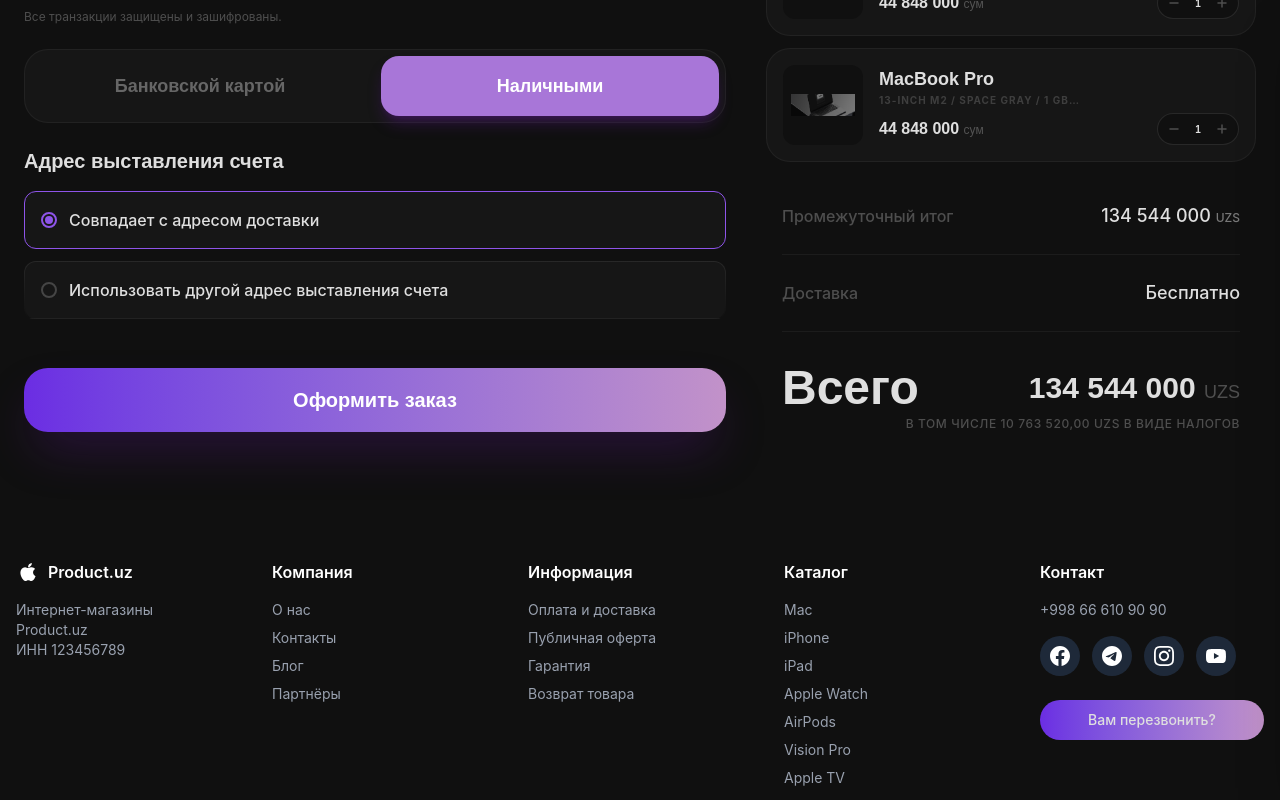
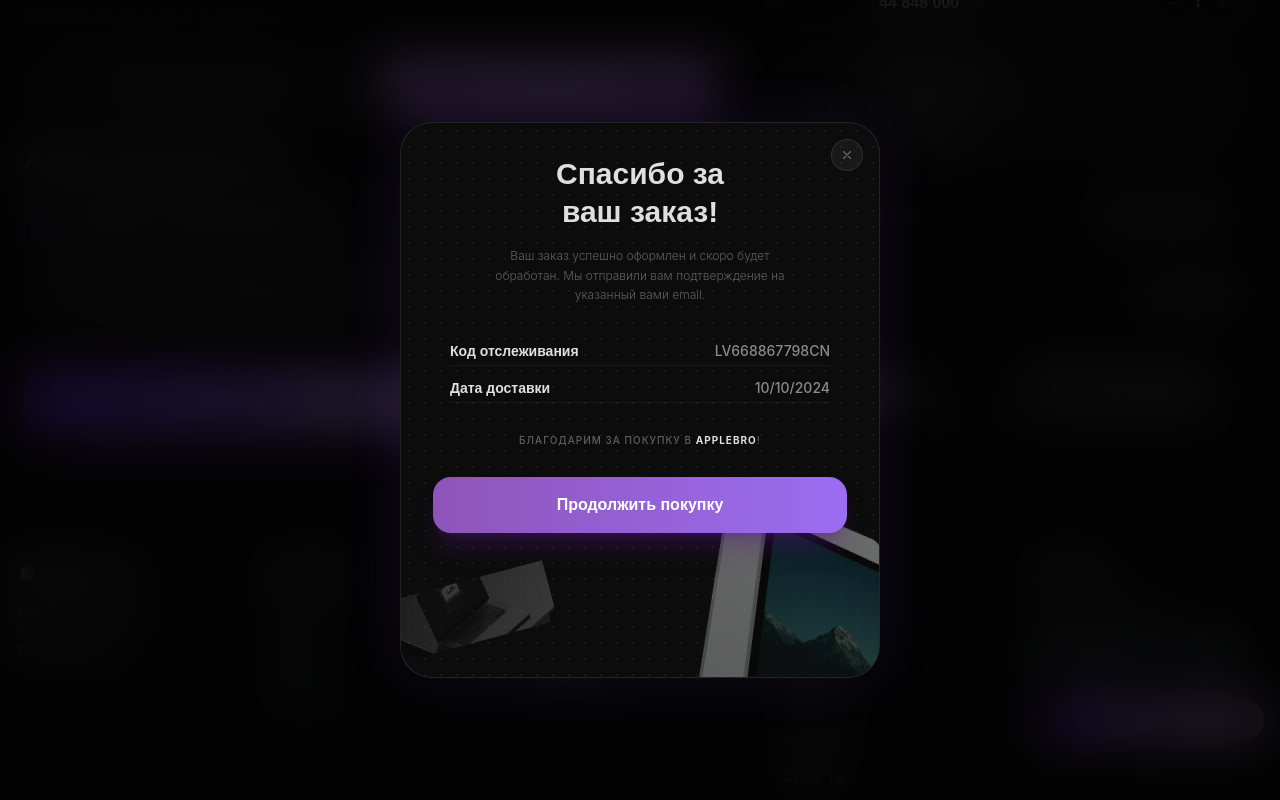
Before and after one commit to Durbekjon/applebro, a Next.js app: page /checkout in a window 1280 px wide. Both pictures are taken after a click on the button "Оформить заказ". Shown: the part 1067-1867 px from the top of the page. Built offline with nearby package versions, Linux system fonts and the light colour scheme.

Commit message:
feat: add and integrate OrderSuccessModal component into the checkout page.

```diff
--- a/app/checkout/page.tsx
+++ b/app/checkout/page.tsx
@@ -3,11 +3,13 @@
 import { useState } from 'react';
 import Image from 'next/image';
 import Link from 'next/link';
+import OrderSuccessModal from '@/components/ui/OrderSuccessModal';
 
 export default function CheckoutPage() {
   const [shippingMethod, setShippingMethod] = useState<'delivery' | 'pickup'>('delivery');
   const [paymentMethod, setPaymentMethod] = useState<'card' | 'cash'>('cash');
   const [sameAsShipping, setSameAsShipping] = useState(true);
+  const [isSuccessOpen, setIsSuccessOpen] = useState(false);
 
   const cartItems = [
     {
@@ -223,7 +225,10 @@
               </div>
             </section>
 
-            <button className="w-full h-16 rounded-[24px] bg-gradient-to-r from-[#6B2DE3] to-[#C292C9] text-white font-bold font-travels text-lg md:text-xl shadow-2xl shadow-purple-900/40 hover:brightness-110 active:scale-[0.98] transition-all">
+            <button
+              onClick={() => setIsSuccessOpen(true)}
+              className="w-full h-16 rounded-[24px] bg-gradient-to-r from-[#6B2DE3] to-[#C292C9] text-white font-bold font-travels text-lg md:text-xl shadow-2xl shadow-purple-900/40 hover:brightness-110 active:scale-[0.98] transition-all"
+            >
               Оформить заказ
             </button>
           </div>
@@ -301,6 +306,8 @@
           </aside>
         </div>
       </div>
+
+      <OrderSuccessModal isOpen={isSuccessOpen} onClose={() => setIsSuccessOpen(false)} />
     </div>
   );
 }
--- /dev/null
+++ b/components/ui/OrderSuccessModal.tsx
@@ -0,0 +1,118 @@
+'use client';
+
+import { useEffect, useState } from 'react';
+import Image from 'next/image';
+
+interface OrderSuccessModalProps {
+  isOpen: boolean;
+  onClose: () => void;
+}
+
+export default function OrderSuccessModal({ isOpen, onClose }: OrderSuccessModalProps) {
+  const [mounted, setMounted] = useState(false);
+  const [isVisible, setIsVisible] = useState(false);
+
+  useEffect(() => {
+    setMounted(true);
+  }, []);
+
+  useEffect(() => {
+    if (isOpen) {
+      setIsVisible(true);
+      const timer = setTimeout(() => {
+        handleClose();
+      }, 3000);
+      return () => clearTimeout(timer);
+    }
+  }, [isOpen]);
+
+  const handleClose = () => {
+    setIsVisible(false);
+    setTimeout(onClose, 500); // Match this with your duration-500
+  };
+
+  if (!mounted || (!isOpen && !isVisible)) return null;
+
+  return (
+    <div className={`fixed inset-0 z-[200] flex items-center justify-center px-4 transition-all duration-500 ${isVisible ? 'opacity-100' : 'opacity-0 pointer-events-none'}`}>
+      {/* Backdrop */}
+      <div
+        className={`absolute inset-0 bg-black/80 backdrop-blur-xl transition-opacity duration-500 ${isVisible ? 'opacity-100' : 'opacity-0'}`}
+        onClick={handleClose}
+      />
+
+      {/* Modal Container */}
+      <div className={`relative w-full max-w-[480px] bg-[#0c0c0c] border border-white/10 rounded-[32px] overflow-hidden shadow-[0_0_60px_rgba(139,92,246,0.1)] transition-all duration-500 transform ${isVisible ? 'scale-100 translate-y-0 opacity-100' : 'scale-95 translate-y-4 opacity-0'}`}>
+
+        {/* Dot Pattern Background */}
+        <div
+          className="absolute inset-0 opacity-[0.05] pointer-events-none"
+          style={{ backgroundImage: 'radial-gradient(#ffffff 1px, transparent 1px)', backgroundSize: '16px 16px' }}
+        />
+
+        {/* Close Button */}
+        <button
+          onClick={handleClose}
+          className="absolute top-4 right-4 w-8 h-8 rounded-full bg-white/5 border border-white/10 flex items-center justify-center text-[#DFDFDF]/40 hover:bg-white/10 hover:text-white transition-all z-20"
+        >
+          <svg className="w-3.5 h-3.5" fill="none" stroke="currentColor" viewBox="0 0 24 24">
+            <path strokeLinecap="round" strokeLinejoin="round" strokeWidth={2} d="M6 18L18 6M6 6l12 12" />
+          </svg>
+        </button>
+
+        <div className="relative z-10 p-6 md:p-8 text-center">
+          <h2 className="text-2xl md:text-3xl font-bold font-travels text-[#DFDFDF] mb-4 leading-tight">
+            Спасибо за<br />ваш заказ!
+          </h2>
+
+          <p className="text-[#DFDFDF]/40 text-[10px] md:text-xs max-w-[320px] mx-auto mb-8 leading-relaxed font-light">
+            Ваш заказ успешно оформлен и скоро будет обработан. Мы отправили
+            вам подтверждение на указанный вами email.
+          </p>
+
+          <div className="max-w-[380px] mx-auto space-y-2 mb-8 text-left">
+            <div className="flex justify-between items-center py-1 border-b border-white/5">
+              <span className="text-xs md:text-sm font-bold font-travels text-[#DFDFDF]">Код отслеживания</span>
+              <span className="text-xs md:text-sm font-medium text-[#DFDFDF]/60 uppercase">LV668867798CN</span>
+            </div>
+            <div className="flex justify-between items-center py-1 border-b border-white/5">
+              <span className="text-xs md:text-sm font-bold font-travels text-[#DFDFDF]">Дата доставки</span>
+              <span className="text-xs md:text-sm font-medium text-[#DFDFDF]/60">10/10/2024</span>
+            </div>
+          </div>
+
+          <p className="text-[#DFDFDF]/40 text-[9px] md:text-[10px] font-medium mb-8 uppercase tracking-widest leading-none">
+            Благодарим за покупку в <span className="text-[#DFDFDF] font-bold">AppleBro</span>!
+          </p>
+
+          <button
+            onClick={handleClose}
+            className="w-full py-4 rounded-[18px] bg-gradient-to-r from-[#8E54B9] to-[#9B6DF1] text-white font-bold font-travels text-base hover:brightness-110 active:scale-[0.98] transition-all shadow-xl shadow-purple-900/30"
+          >
+            Продолжить покупку
+          </button>
+        </div>
+
+        {/* Graphic Assets */}
+        <div className="relative h-24 md:h-32 pointer-events-none -mt-4">
+          <div className="absolute -bottom-6 -left-6 w-32 md:w-44 aspect-square opacity-40 rotate-[-15deg]">
+             <Image
+              src="/images/image 70.png"
+              alt="iPhone"
+              fill
+              className="object-contain"
+            />
+          </div>
+          <div className="absolute -bottom-8 -right-8 w-44 md:w-56 aspect-square opacity-40 rotate-[10deg]">
+            <Image
+              src="/images/opadd.png"
+              alt="iPad"
+              fill
+              className="object-contain"
+            />
+          </div>
+        </div>
+      </div>
+    </div>
+  );
+}
```
